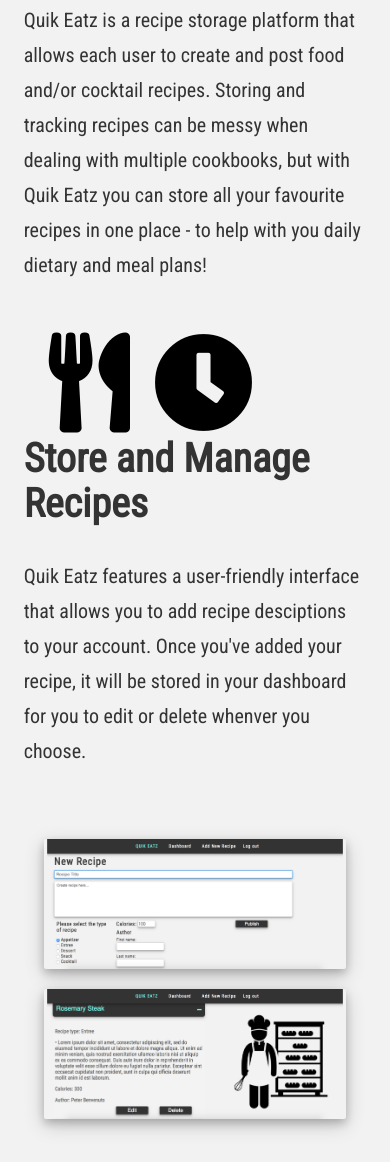
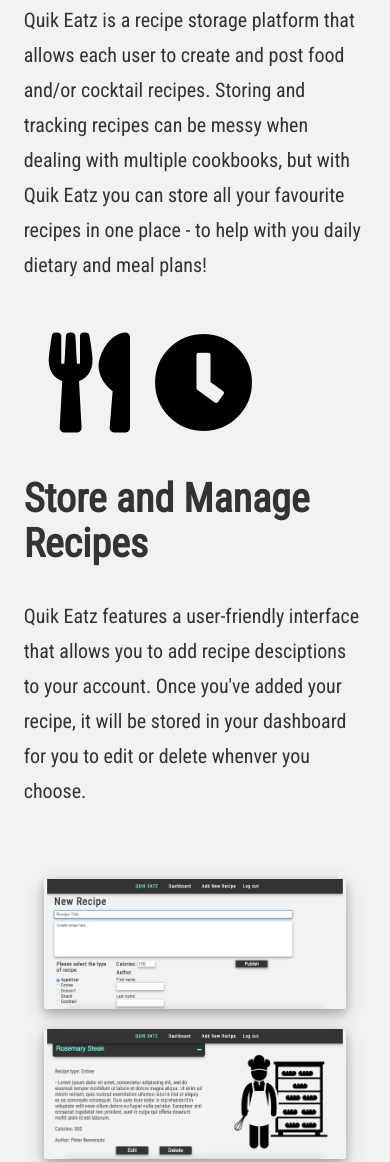
Before and after one commit to PeterBen90/node-quikeatz-app, a website: page public/index.html in a window 390 px wide. Shown: the part 1037-2199 px from the top of the page. Drawn offline with nearby package versions, Linux system fonts and the light colour scheme.

Commit message:
fixed index.html

```diff
--- a/public/index.css
+++ b/public/index.css
@@ -205,7 +205,7 @@ nav ul .nav-hover:hover {
 .icons {
   margin-left: 5px;
   margin-right: 15px;
-  font-size: 230px;
+  font-size: 200px;
   color: black;
 }
 
@@ -223,6 +223,10 @@ nav ul .nav-hover:hover {
   #register {
     margin-top: 150px;
   }
+
+  #how-to {
+    margin-top: 70px !important;
+  }
 }
 
 @media screen and (max-width: 768px) {
@@ -237,7 +241,7 @@ nav ul .nav-hover:hover {
   }
 
   #how-to {
-    margin-top: 30px;
+    margin-top: 150px;
   }
 }
 
@@ -411,6 +415,10 @@ fieldset {
   #demo-button:hover {
     color: #19f6e8;
   }
+
+/*  #how-to {
+    margin-top: 60px;
+  }*/
 }
 
 /*Nav Media Query*/
```
